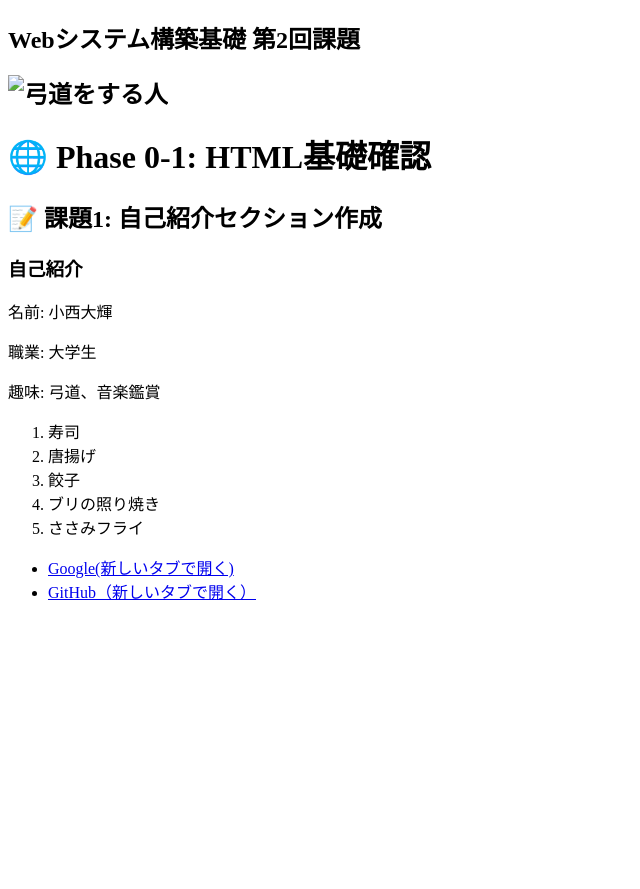
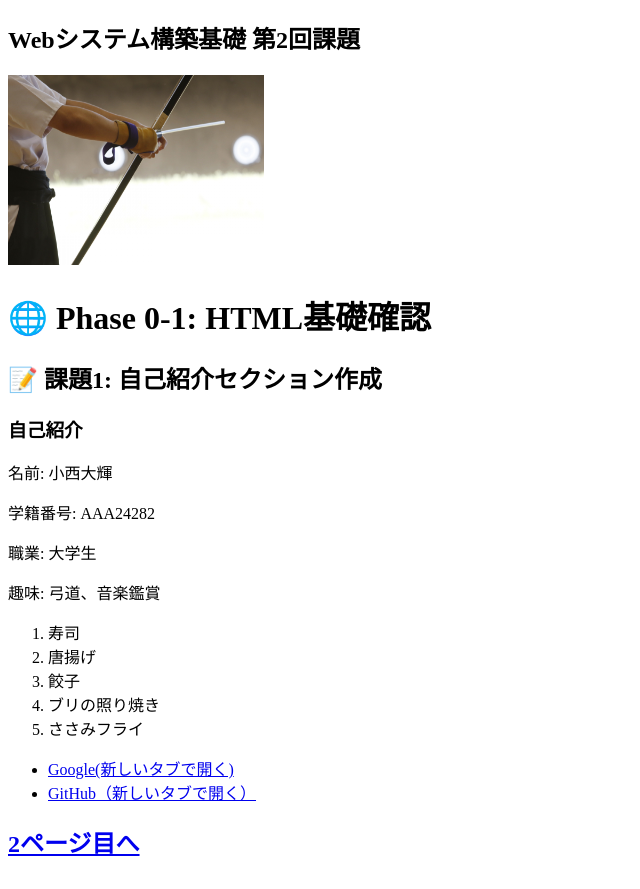
Before and after one commit to omu-aaa24282/omu-aaa24282.github.io, a plain HTML site: page index.html in a window 1280 px wide. Shown: the whole page, without its empty margins (0-640 px from the left). Before the commit the page ends 800 px from the top, so only its background shows below. Drawn offline with Linux system fonts and the light colour scheme.

Commit message:
index.html

```diff
--- a/index.html
+++ b/index.html
@@ -7,7 +7,7 @@
 </head>
 <body>
     <h2>Webシステム構築基礎 第2回課題<h2>
-    <img src="kyudo.jpg" width="256" height="190" alt="弓道をする人">
+    <img src="24794886_m.jpg" width="256" height="190" alt="弓道をする人">
     <h1>🌐 Phase 0-1: HTML基礎確認</h1>
     <div>
         <h2>📝 課題1: 自己紹介セクション作成</h2>
@@ -16,6 +16,7 @@
 
         <h3>自己紹介</h3>
         <p>名前: 小西大輝</p>
+        <p>学籍番号: AAA24282</p>
         <p>職業: 大学生</p>
         <p>趣味: 弓道、音楽鑑賞</p>
 
@@ -38,5 +39,7 @@
             <li><a href="https://github.com/" target-"_brank">GitHub（新しいタブで開く）</a></li>
         </ul>
     </div>
+
+    <h2><a href="second.html">2ページ目へ<h2>
 </body>
 </html>
```
